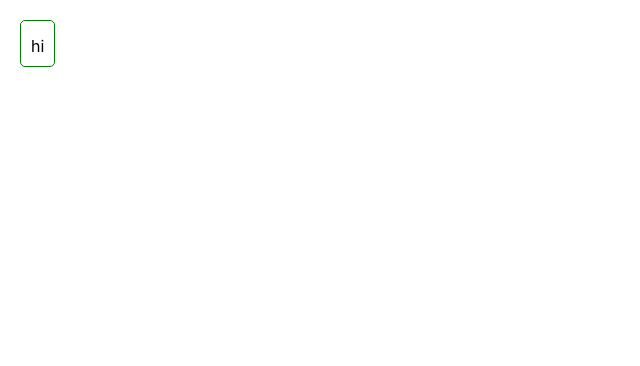
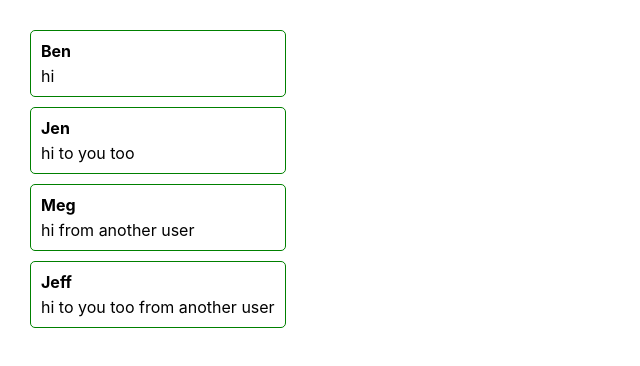
Before and after one commit to mihalichpalich/react_chat, a React (Create React App) app: page / in a window 1280 px wide. Shown: the top 366 px of the page, without its empty margins (0-640 px from the left). Built offline with nearby package versions, Linux system fonts and the light colour scheme.

Commit message:
еще поработал немного

```diff
--- a/src/App.js
+++ b/src/App.js
@@ -1,12 +1,50 @@
 import React from "react";
 import "./App.css";
+
+const messages = [
+  {
+    id: 1,
+    text: 'hi',
+    author: 'Ben',
+    channel_id: 1
+  },
+  {
+    id: 2,
+    text: 'hi to you too',
+    author: 'Jen',
+    channel_id: 1
+  },
+  {
+    id: 3,
+    text: 'hi from another user',
+    author: 'Meg',
+    channel_id: 2
+  },
+  {
+    id: 4,
+    text: 'hi to you too from another user',
+    author: 'Jeff',
+    channel_id: 2
+  }
+];
+
+const Message = ({author, text}) => {
+    return (<div className="Message">
+                <div className="Message-author">{author}</div>
+                <div className="Message-text">{text}</div>
+            </div>)
+}
+
+const List = ({messages}) => {
+    return (<div className="MessagePane-Form">
+                {messages.map(({id, author, text}) => <Message key={id} author={author} text={text}/> )}
+            </div>)
+}
 
 function App() {
   return (
     <div className="App">
-        <div className="Message">
-            <div className="Message-text">hi</div>
-        </div>
+        <List messages={messages}/>
     </div>
   );
 }
```
Also changed, not shown: src/seed_data.js (added, +33 -0 lines), 1 other file (tests, documents, lock files or other folders).
